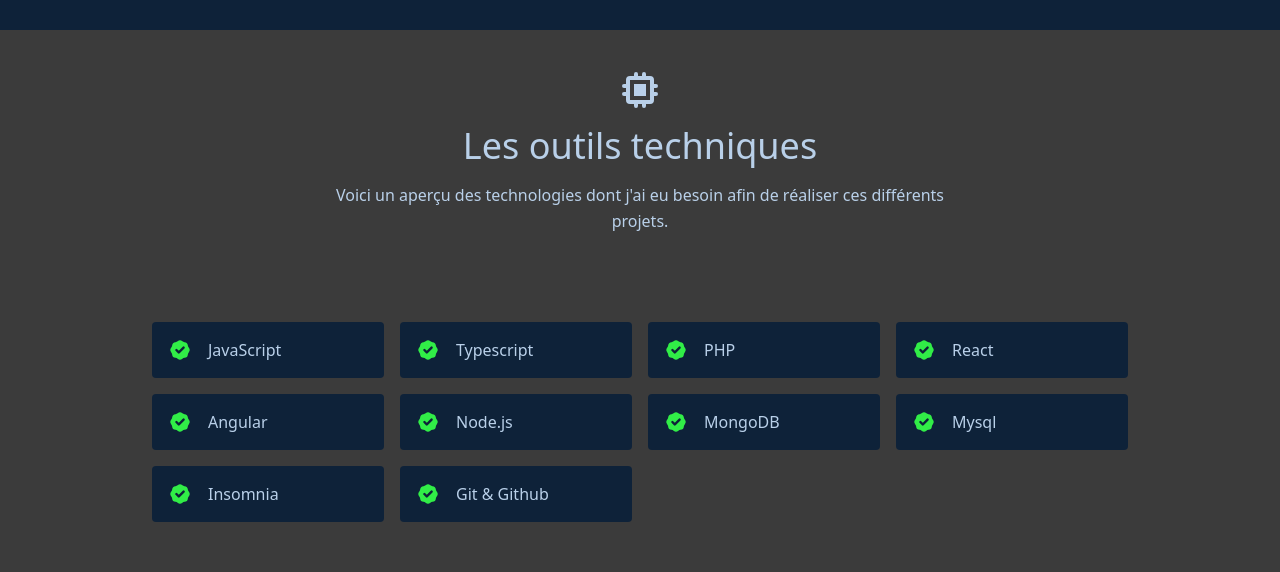
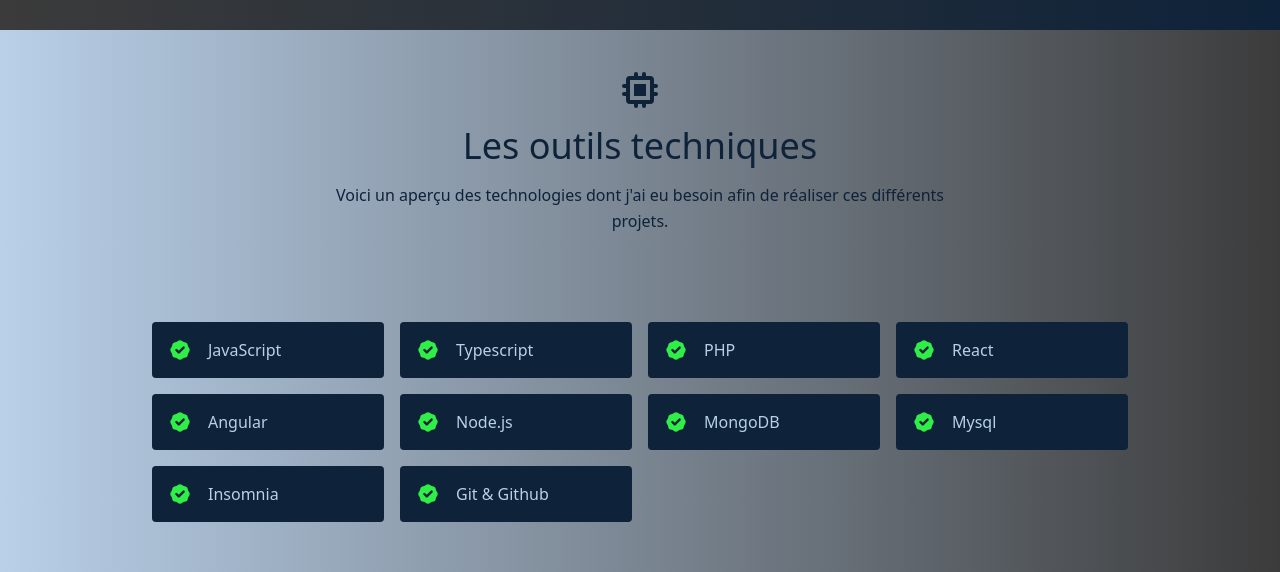
Before and after one commit to accardigianni/projet-portfolio, a React (Create React App) app: page / in a window 1280 px wide. Shown: the part 2042-2614 px from the top of the page. Built offline with nearby package versions, Linux system fonts and the light colour scheme.

Commit message:
v1.1.0 webp+ new design

```diff
--- a/src/components/About.js
+++ b/src/components/About.js
@@ -62,7 +62,7 @@
                         <source srcSet={PhotoMe} type="image/png" />
                         <img
                             className="object-cover object-center rounded-full "
-                            alt="photo of me"
+                            alt="me"
                             src={PhotoMe}
                         />
                     </picture>
--- a/src/components/Contact.js
+++ b/src/components/Contact.js
@@ -3,7 +3,7 @@
 
 export default function Contact() {
     return (
-        <section id="contact" className="relative bg-strongblue">
+        <section id="contact" className="relative bg-gradient-to-r from-gray to-strongblue">
             <div className="container px-5 py-10 mx-auto flex sm:flex-nowrap flex-wrap">
                 <div className="lg:w-2/3 md:w-1/2 bg-gray-900 rounded-lg overflow-hidden sm:mr-10 p-10 flex items-end justify-start relative">
                     <iframe
--- a/src/components/Navbar.js
+++ b/src/components/Navbar.js
@@ -5,7 +5,7 @@
 
 export default function Navbar() {
   return (
-    <header className="bg-gray md:sticky top-0 z-10">
+    <header className="bg-gradient-to-r from-lightblue to-strongblue md:sticky top-0 z-10">
       <div className="container mx-auto flex flex-wrap p-5 flex-col md:flex-row items-center" aria-label="navigation bar">
         <div className="title-font font-medium  bg-lightblue text-strongblue  hover:text-lightblue  hover:bg-strongblue rounded  mb-4 md:mb-0">
           <a href="#about" className="ml-1 text-xl  text-s border-1 py-1 px-3 ">
--- a/src/components/Projects.js
+++ b/src/components/Projects.js
@@ -5,7 +5,7 @@
 
 export default function Projects() {
     return (
-        <section id="projects" className="text-lightblue bg-strongblue body-font">
+        <section id="projects" className="text-lightblue bg-gradient-to-r from-gray to-strongblue body-font">
             <div className="container px-5 py-10 mx-auto text-center lg:px-40">
                 <div className="flex flex-col w-full  mb-20">
                     <CodeIcon className="mx-auto inline-block w-10 mb-4" />
--- a/src/components/Showproject.js
+++ b/src/components/Showproject.js
@@ -23,13 +23,13 @@
                             />
                             </picture>
                             <div className="px-8 py-10 relative z-10 w-full border-4 border-aquamarine bg-gray opacity-0 hover:opacity-100">
-                                <h2 className="tracking-widest text-sm title-font font-medium text-aquamarine mb-1">
+                                <h2 className="tracking-widest text-sm title-font font-medium  mb-1">
                                     {project.subtitle}
                                 </h2>
-                                <h1 className="title-font text-lg font-medium text-aquamarine mb-3">
+                                <h1 className="title-font text-lg font-medium  mb-3">
                                     {project.title}
                                 </h1>
-                                <p className="leading-relaxed text-aquamarine">{project.description}</p>
+                                <p className="leading-relaxed ">{project.description}</p>
                             </div>
                         </div>
                     </a>
--- a/src/components/Showtechno.js
+++ b/src/components/Showtechno.js
@@ -13,9 +13,9 @@
                         target="#blank"
                         className="p-2 sm:w-1/4 w-full">
                         <div>
-                            <div className="bg-strongblue rounded flex p-4 h-full items-center">
+                            <div className="bg-strongblue rounded flex p-4 h-full items-center hover:bg-lightblue  text-lightblue hover:text-strongblue ">
                                 <BadgeCheckIcon className="text-green w-6 h-6 flex-shrink-0 mr-4" />
-                                <div className="title-font font-medium text-lightblue   ">
+                                <div className="title-font font-medium  ">
                                     {technologies.name}
                                 </div>
                             </div>
--- a/src/components/Skills.js
+++ b/src/components/Skills.js
@@ -4,7 +4,7 @@
 
 export default function Skills() {
   return (
-    <section id="skills" className="bg-lightblue">
+    <section id="skills" className="bg-gradient-to-r from-lightblue to-gray">
       <div className="container px-5 py-10 mx-auto text-center">
         <UsersIcon className="w-10 inline-block mb-4 text-strongblue" />
         <h1 className="sm:text-4xl text-3xl font-medium title-font text-strongblue mb-12">
--- a/src/components/Techno.js
+++ b/src/components/Techno.js
@@ -4,14 +4,14 @@
 
 export default function Skills() {
     return (
-        <section id="techno" className="bg-gray">
+        <section id="techno" className="bg-gradient-to-r from-lightblue to-gray">
             <div className="container px-5 py-10 mx-auto">
                 <div className="text-center mb-20">
-                    <ChipIcon className="w-10 inline-block mb-4 text-lightblue" />
-                    <h1 className="sm:text-4xl text-3xl font-medium title-font text-lightblue mb-4">
+                    <ChipIcon className="w-10 inline-block mb-4 text-strongblue" />
+                    <h1 className="sm:text-4xl text-3xl font-medium title-font text-strongblue mb-4">
                         Les outils techniques
                     </h1>
-                    <p className="text-base leading-relaxed xl:w-2/4 lg:w-3/4 mx-auto text-lightblue">
+                    <p className="text-base leading-relaxed xl:w-2/4 lg:w-3/4 mx-auto text-strongblue">
                         Voici un aperçu des technologies dont j'ai eu besoin afin de réaliser ces différents projets.
                     </p>
                 </div>
```
Also changed, not shown: 16 other files (tests, documents, lock files or other folders).
